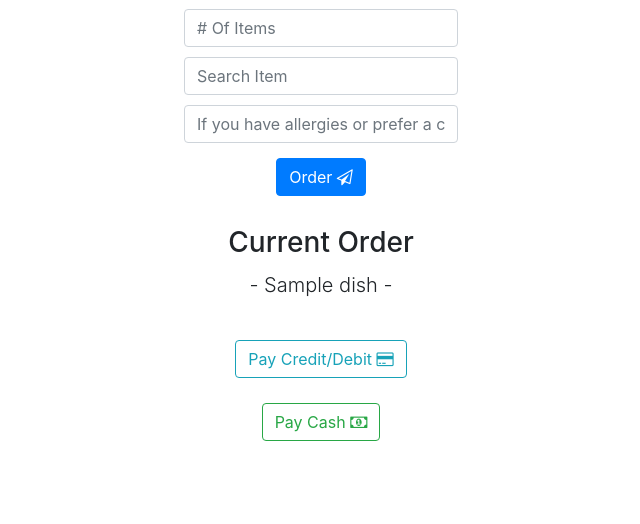
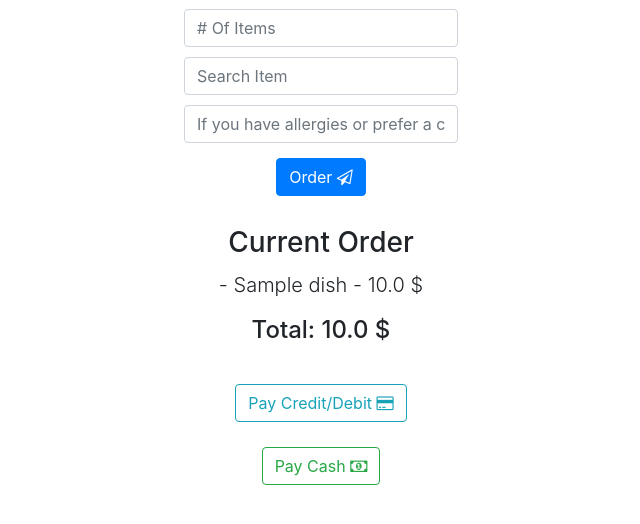
Before and after one commit to pabloare/campsite, a Django app: a page that uses user/templates/ordering.html in a window 1280 px wide. Shown: the part 165-689 px from the top of the page, without its empty margins (319-959 px from the left). Run offline with Django 3.2, Linux system fonts and the light colour scheme; tables that the repository leaves empty hold one stand-in row (values such as "Sample post"); some libraries are stand-ins or nearby versions.

Commit message:
total to user order

```diff
--- a/manager/templates/edit_dish.html
+++ b/manager/templates/edit_dish.html
@@ -42,6 +42,8 @@
 <h2>Name: {{ dish.name }} - ID #: {{ dish.dish_number }}</h2>
 <h4>Completion Time: {{ dish.time_to_do }}</h4>
 <p> Description: {{ dish.description }} </p>
+<p> Price: {{ dish.price }} </p>
+
 <h4><a style="text-decoration: none;"href="/manager/home/edit-dish/remove-dish/{{ dish.dish_number }}">Remove Dish  <i class="fa fa-minus-square" aria-hidden="true"></i></a></h4>
 </div>
 
--- a/runner/templates/runner-orders.html
+++ b/runner/templates/runner-orders.html
@@ -33,6 +33,7 @@
     {% else %}
     <p>Needs change for: {{ order.payment.change_if_cash }} </p>
     {% endif %}
+    <p>Total: {{ order.total }} $</p>
     <p><a href="/runner/home/pay/{{ runner.runner_id }}/{{ order.restaurant.id }}/{{ order.id }}">Has Payed Bill</a> </p>
     <p>Table: {{ order.seat.table }}</p>
     <p>Seat: {{ order.seat }}</p>
--- a/user/models.py
+++ b/user/models.py
@@ -18,6 +18,7 @@ class Order(models.Model):
     payment = models.OneToOneField(Payment, on_delete=models.CASCADE, related_name="payment")
     created_at = models.DateTimeField(auto_now_add=True)
     updated_at = models.DateTimeField(auto_now=True)
+    total = models.FloatField(default=0.0)
 
 
 class JoinOrder(models.Model):
--- a/user/templates/ordering.html
+++ b/user/templates/ordering.html
@@ -62,9 +62,12 @@
   {% if ordered_dishes %}
   {% for dish in ordered_dishes %}
   <div style="margin-top: 10px;" id="current-order">
-  <p class="lead">- {{ dish.name }} - </p>
+  <p class="lead">- {{ dish.name }} - {{ dish.price }} $ </p>
 </div>
   {% endfor %}
+  <div style="margin-top: 10px;" id="current-order">
+  <h4> Total: {{ order.total }} $</h4>
+  </div>
   {% else %}
   <h6>- No current ordered dishes -</h6>
   {% endif %}
--- a/user/views.py
+++ b/user/views.py
@@ -85,6 +85,8 @@ def order_dishes(restaurant, item, order, note):
     dish = Dish.objects.get(restaurant=restaurant, name=item)
     add_to = JoinOrder(dishes=dish, order=order)
     add_to.save()
+    order.total += dish.price
+    order.save()
     # passed note as parameter
     send_to_chef(dish, restaurant, order, note)
 
```
Also changed, not shown: chef/migrations/0001_initial.py, manager/migrations/0001_initial.py, runner/migrations/0001_initial.py, user/migrations/0001_initial.py.
